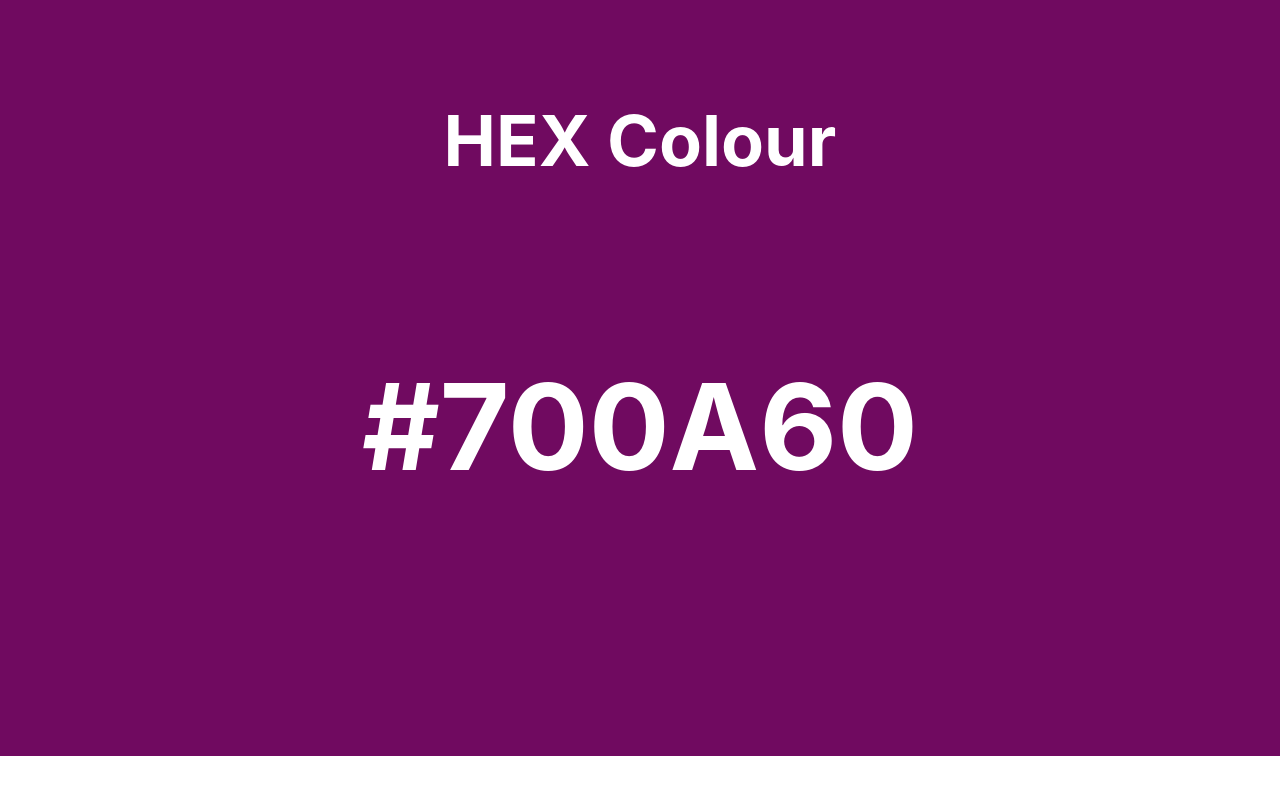
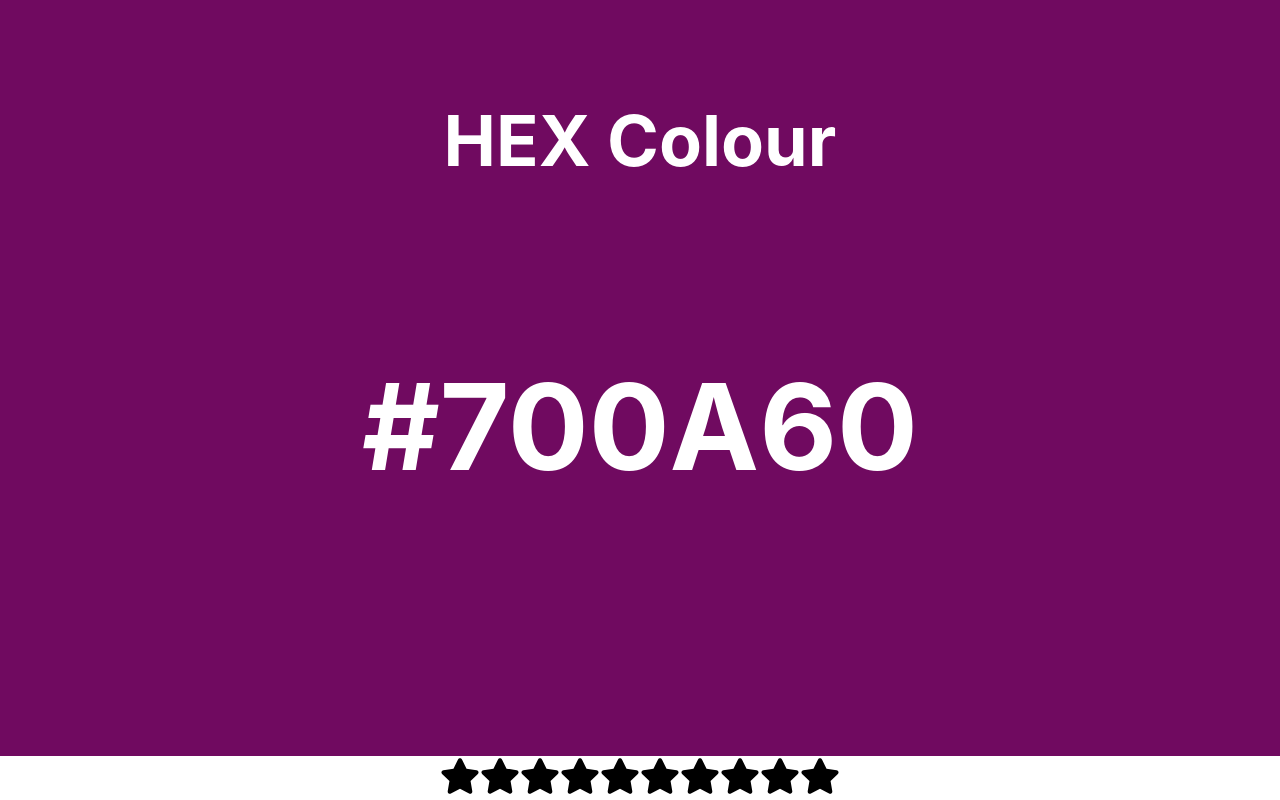
Before and after one commit to declanquinn00/learning-react, a React (Create React App) app in the folder MultiSelection/multi-select/: page / in a window 1280 px wide. Shown: the part 844-1644 px from the top of the page. Before the commit the page ends 1600 px from the top, so only its background shows below. Built offline with nearby package versions, Linux system fonts and the light colour scheme.

Commit message:
project 3 star rating

```diff
--- a/MultiSelection/multi-select/package.json
+++ b/MultiSelection/multi-select/package.json
@@ -8,6 +8,7 @@
     "@testing-library/user-event": "^13.5.0",
     "react": "^18.2.0",
     "react-dom": "^18.2.0",
+    "react-icons": "^5.1.0",
     "react-scripts": "5.0.1",
     "web-vitals": "^2.1.4"
   },
--- a/MultiSelection/multi-select/src/App.js
+++ b/MultiSelection/multi-select/src/App.js
@@ -2,6 +2,7 @@
 import './App.css';
 import Accordian from './components/accordian'
 import RandomColor from './components/random-color';
+import StarRating from './components/star-rating';
 
 function App() {
   return (
@@ -11,6 +12,9 @@
 
       {/* Reandom Colour Component*/}
       <RandomColor/>
+
+      {/* Star Rating Component */}
+      <StarRating/>
     </div>
   );
 }
--- /dev/null
+++ b/MultiSelection/multi-select/src/components/star-rating/index.jsx
@@ -0,0 +1,42 @@
+
+import {FaStar} from 'react-icons/fa';
+import React, { useState } from 'react';
+import './styles.css';
+
+export default function StarRating({numberOfStars = 10}){
+    const [rating, setRating] = useState(0);
+    const[hover, setHover] = useState(0);
+
+
+    function handleClick(getCurrentIndex){
+        console.log(getCurrentIndex);
+        setRating(getCurrentIndex)
+    }
+
+    function handleMouseEnter(getCurrentIndex){
+        console.log(getCurrentIndex);
+        setHover(getCurrentIndex)
+    }
+
+    function handleMouseLeave(){
+        setHover(rating)
+    }
+
+    return <div className="star-rating">
+        {
+            [...Array(numberOfStars)].map((_,index) => {
+                index += 1
+
+
+                return <FaStar
+                    key={index}
+                    className={index <= (hover || rating)? 'active' : 'inactive'}
+                    onClick={()=> handleClick(index)}
+                    onMouseMove={()=>handleMouseEnter(index)}
+                    onMouseLeave={()=>handleMouseLeave(index)}
+                    size={40}
+                />
+            })
+        }
+    </div>
+}
--- /dev/null
+++ b/MultiSelection/multi-select/src/components/star-rating/styles.css
@@ -0,0 +1,10 @@
+
+
+
+.active{
+    color: #fff700
+}
+
+.inactive{
+    color: #000000
+}
```
Also changed, not shown: 1 other file (tests, documents, lock files or other folders).
